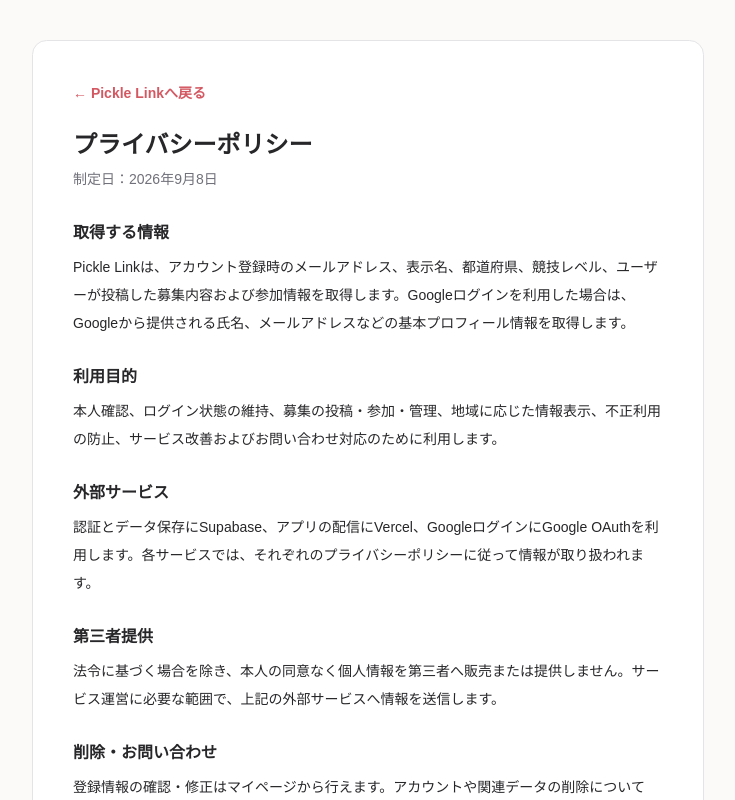
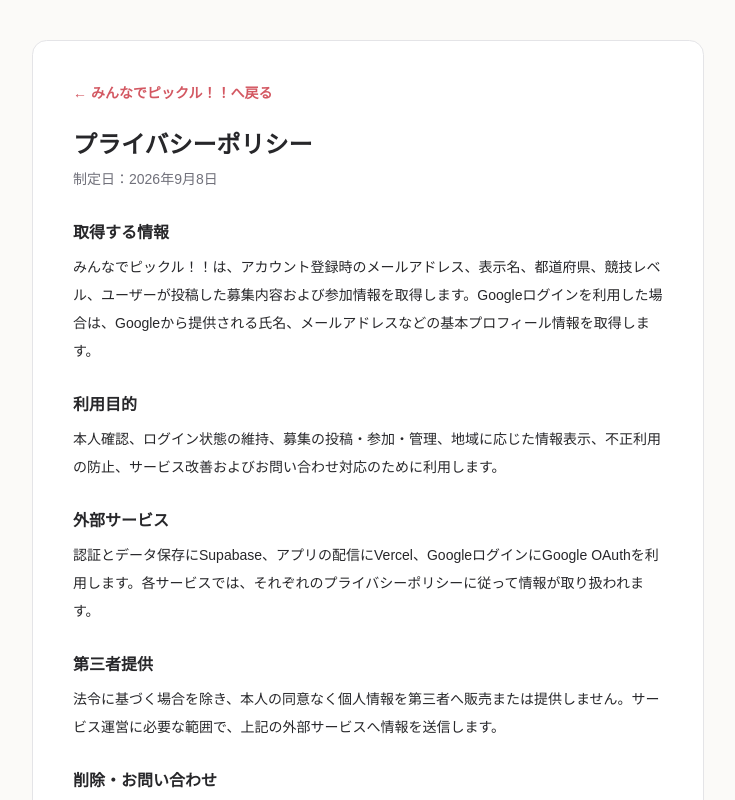
Before and after one commit to kakeru-moriguchi/Pickleball, a Next.js app: page /privacy in a window 1280 px wide. Shown: the top 800 px of the page, without its empty margins (272-1007 px from the left). Built offline with nearby package versions, Linux system fonts and the light colour scheme.

Commit message:
Rename app to みんなでピックル

```diff
--- a/app/layout.tsx
+++ b/app/layout.tsx
@@ -2,7 +2,7 @@ import type { Metadata } from 'next';
 import './globals.css';
 
 export const metadata: Metadata = {
-  title: 'Pickle Link｜ピックルボール仲間を見つけよう',
+  title: 'みんなでピックル！！｜ピックルボール仲間を見つけよう',
   description: '練習会・大会メンバー・イベントを探して参加できる、ピックルボールのコミュニティアプリ。',
 };
 
--- a/app/login/page.tsx
+++ b/app/login/page.tsx
@@ -53,11 +53,8 @@ export default function LoginPage() {
   return (
     <main className="grid min-h-screen place-items-center bg-[#fbfaf8] px-4 py-8">
       <section className="w-full max-w-md rounded-xl border border-zinc-200 bg-white p-6 md:p-8">
-        <Link href="/" className="flex items-center gap-2 font-black">
-          <span className="grid size-9 place-items-center rounded-lg bg-primary text-xs text-white">
-            PL
-          </span>
-          Pickle Link
+        <Link href="/" className="font-black">
+          みんなでピックル！！
         </Link>
         <h1 className="mt-8 text-2xl font-black">
           {mode === "login" ? "ログイン" : "アカウントを作成"}
--- a/app/privacy/page.tsx
+++ b/app/privacy/page.tsx
@@ -4,13 +4,13 @@ export default function PrivacyPage() {
   return (
     <main className="min-h-screen bg-[#fbfaf8] px-4 py-10 text-zinc-800">
       <article className="mx-auto max-w-2xl rounded-xl border border-zinc-200 bg-white p-6 md:p-10">
-        <Link href="/" className="text-sm font-bold text-primary">← Pickle Linkへ戻る</Link>
+        <Link href="/" className="text-sm font-bold text-primary">← みんなでピックル！！へ戻る</Link>
         <h1 className="mt-6 text-2xl font-black">プライバシーポリシー</h1>
         <p className="mt-2 text-sm text-zinc-500">制定日：2026年9月8日</p>
         <div className="mt-8 space-y-7 text-sm leading-7">
           <section>
             <h2 className="text-base font-bold">取得する情報</h2>
-            <p className="mt-2">Pickle Linkは、アカウント登録時のメールアドレス、表示名、都道府県、競技レベル、ユーザーが投稿した募集内容および参加情報を取得します。Googleログインを利用した場合は、Googleから提供される氏名、メールアドレスなどの基本プロフィール情報を取得します。</p>
+            <p className="mt-2">みんなでピックル！！は、アカウント登録時のメールアドレス、表示名、都道府県、競技レベル、ユーザーが投稿した募集内容および参加情報を取得します。Googleログインを利用した場合は、Googleから提供される氏名、メールアドレスなどの基本プロフィール情報を取得します。</p>
           </section>
           <section>
             <h2 className="text-base font-bold">利用目的</h2>
--- a/app/terms/page.tsx
+++ b/app/terms/page.tsx
@@ -4,13 +4,13 @@ export default function TermsPage() {
   return (
     <main className="min-h-screen bg-[#fbfaf8] px-4 py-10 text-zinc-800">
       <article className="mx-auto max-w-2xl rounded-xl border border-zinc-200 bg-white p-6 md:p-10">
-        <Link href="/" className="text-sm font-bold text-primary">← Pickle Linkへ戻る</Link>
+        <Link href="/" className="text-sm font-bold text-primary">← みんなでピックル！！へ戻る</Link>
         <h1 className="mt-6 text-2xl font-black">利用規約</h1>
         <p className="mt-2 text-sm text-zinc-500">制定日：2026年9月8日</p>
         <div className="mt-8 space-y-7 text-sm leading-7">
           <section>
             <h2 className="text-base font-bold">サービスについて</h2>
-            <p className="mt-2">Pickle Linkは、ピックルボールの練習会、競技メンバーおよびイベントを募集・検索し、参加できるコミュニティサービスです。</p>
+            <p className="mt-2">みんなでピックル！！は、ピックルボールの練習会、競技メンバーおよびイベントを募集・検索し、参加できるコミュニティサービスです。</p>
           </section>
           <section>
             <h2 className="text-base font-bold">アカウント</h2>
--- a/components/pickle-app.tsx
+++ b/components/pickle-app.tsx
@@ -327,13 +327,10 @@ export function PickleApp() {
         <div className="mx-auto flex h-16 max-w-5xl items-center justify-between gap-6">
           <button
             onClick={() => go("home")}
-            className="flex shrink-0 items-center gap-2.5"
+            className="shrink-0"
             aria-label="ホームへ"
           >
-            <span className="grid size-9 place-items-center rounded-lg bg-primary text-sm font-black text-white">
-              PL
-            </span>
-            <span className="text-lg font-extrabold tracking-tight">Pickle Link</span>
+            <span className="text-lg font-extrabold tracking-tight">みんなでピックル！！</span>
           </button>
           <div className="hidden flex-1 items-center justify-center gap-1 md:flex">
             {nav.map(({ screen: target, label }) => (
```
Also changed, not shown: 1 other file (tests, documents, lock files or other folders).
